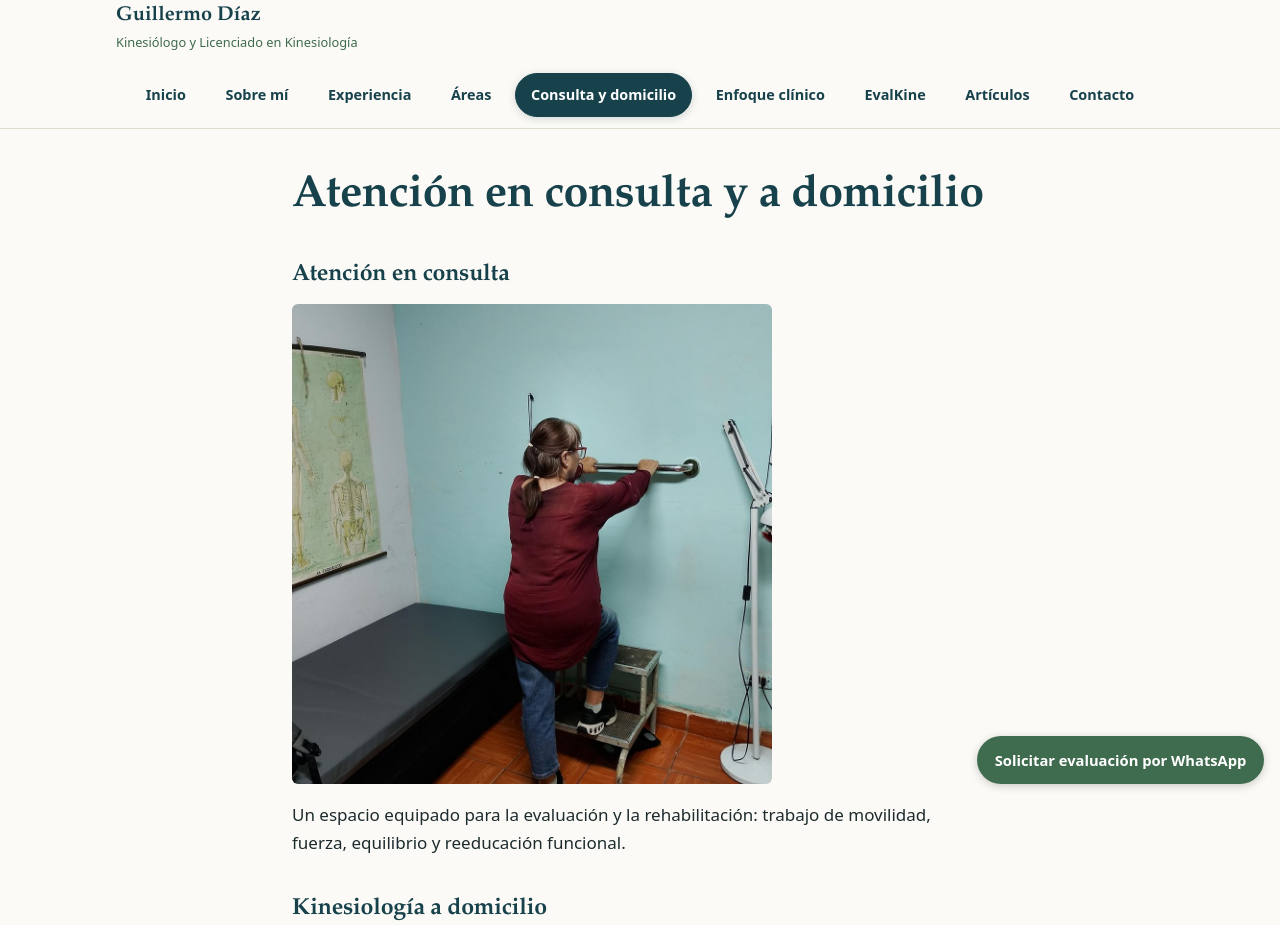
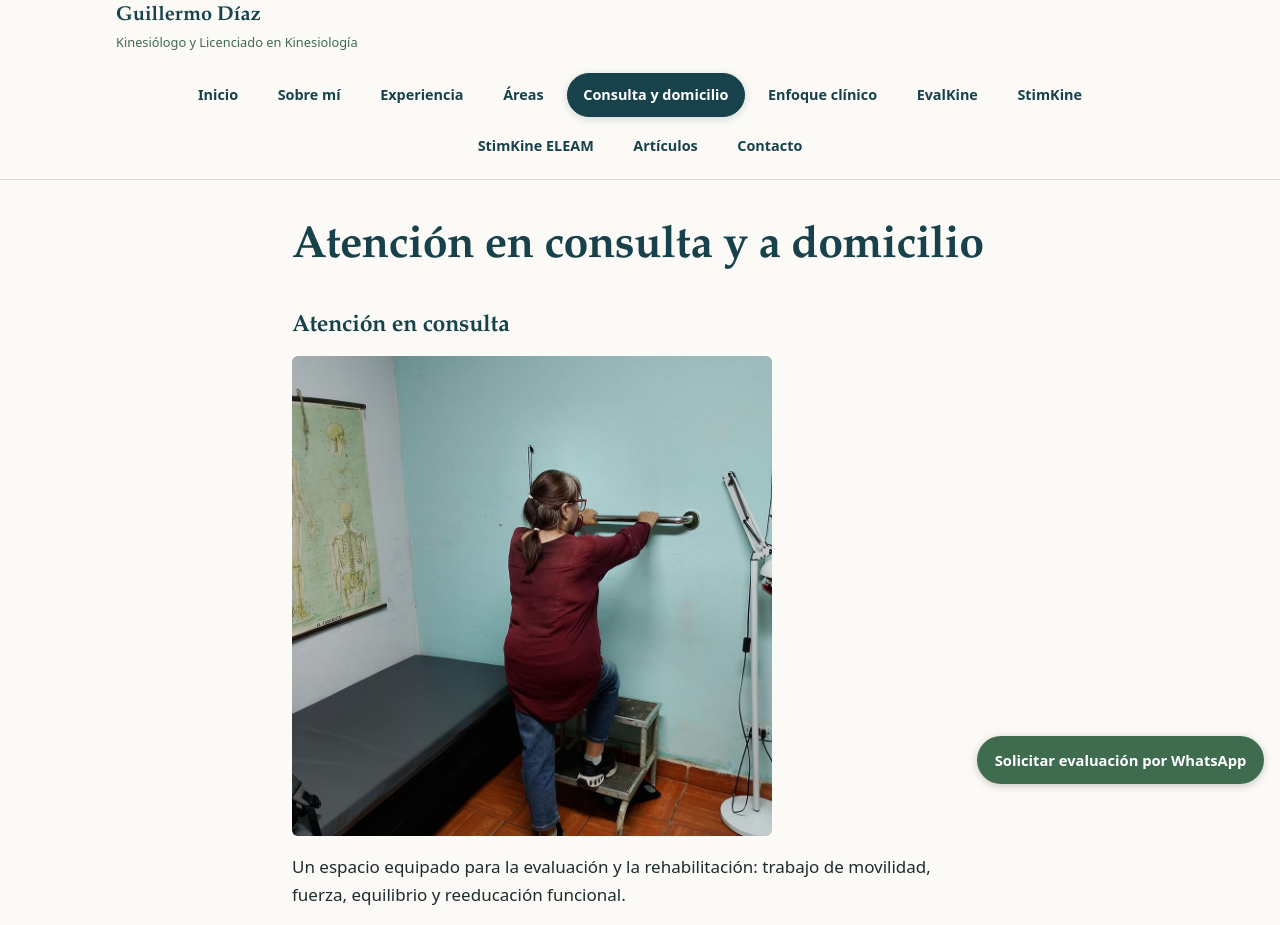
Before and after one commit to stimkine/guillermodiaz, a plain HTML site: page docs/atencion-en-consulta-y-domicilio/index.html in a window 1280 px wide. Shown: the top 925 px of the page. Drawn offline with Linux system fonts and the light colour scheme.

Commit message:
Agregar StimKine y StimKine ELEAM al menú principal

```diff
--- a/docs/atencion-en-consulta-y-domicilio/index.html
+++ b/docs/atencion-en-consulta-y-domicilio/index.html
@@ -15,7 +15,7 @@
 <header class="top"><div class="wrap bar">
 <a class="brand" href="/guillermodiaz/">Guillermo Díaz<small>Kinesiólogo y Licenciado en Kinesiología</small></a>
 <input type="checkbox" id="mt" class="mt"><label for="mt" class="mb">Menú</label>
-<nav aria-label="Principal"><a href="/guillermodiaz/">Inicio</a><a href="/guillermodiaz/sobre-mi/">Sobre mí</a><a href="/guillermodiaz/experiencia-profesional/">Experiencia</a><a href="/guillermodiaz/areas-de-rehabilitacion/">Áreas</a><a href="/guillermodiaz/atencion-en-consulta-y-domicilio/" aria-current=page>Consulta y domicilio</a><a href="/guillermodiaz/mi-enfoque-clinico/">Enfoque clínico</a><a href="/guillermodiaz/evalkine/">EvalKine</a><a href="/guillermodiaz/articulos/">Artículos</a><a href="/guillermodiaz/contacto/">Contacto</a></nav></div></header>
+<nav aria-label="Principal"><a href="/guillermodiaz/">Inicio</a><a href="/guillermodiaz/sobre-mi/">Sobre mí</a><a href="/guillermodiaz/experiencia-profesional/">Experiencia</a><a href="/guillermodiaz/areas-de-rehabilitacion/">Áreas</a><a href="/guillermodiaz/atencion-en-consulta-y-domicilio/" aria-current=page>Consulta y domicilio</a><a href="/guillermodiaz/mi-enfoque-clinico/">Enfoque clínico</a><a href="/guillermodiaz/evalkine/">EvalKine</a><a href="https://stimkine.github.io/">StimKine</a><a href="https://stimkine.github.io/eleam.html">StimKine ELEAM</a><a href="/guillermodiaz/articulos/">Artículos</a><a href="/guillermodiaz/contacto/">Contacto</a></nav></div></header>
 <main id="main"><div class="wrap prose"><h1>Atención en consulta y a domicilio</h1>
 <h2>Atención en consulta</h2><figure class="photo"><img src="/guillermodiaz/img/consulta-equipada.jpg" width="1000" height="1000" loading="lazy" alt="Sala de consulta con camilla, barra de apoyo, escalón y láminas anatómicas"></figure><p>Un espacio equipado para la evaluación y la rehabilitación: trabajo de movilidad, fuerza, equilibrio y reeducación funcional.</p>
 <h2>Kinesiología a domicilio</h2><p>Visitas a tu casa para personas que necesitan rehabilitarse en su entorno habitual o que tienen dificultades para trasladarse, por ejemplo después de una cirugía o en personas mayores. Permite además trabajar sobre las condiciones reales del hogar.</p>
```
